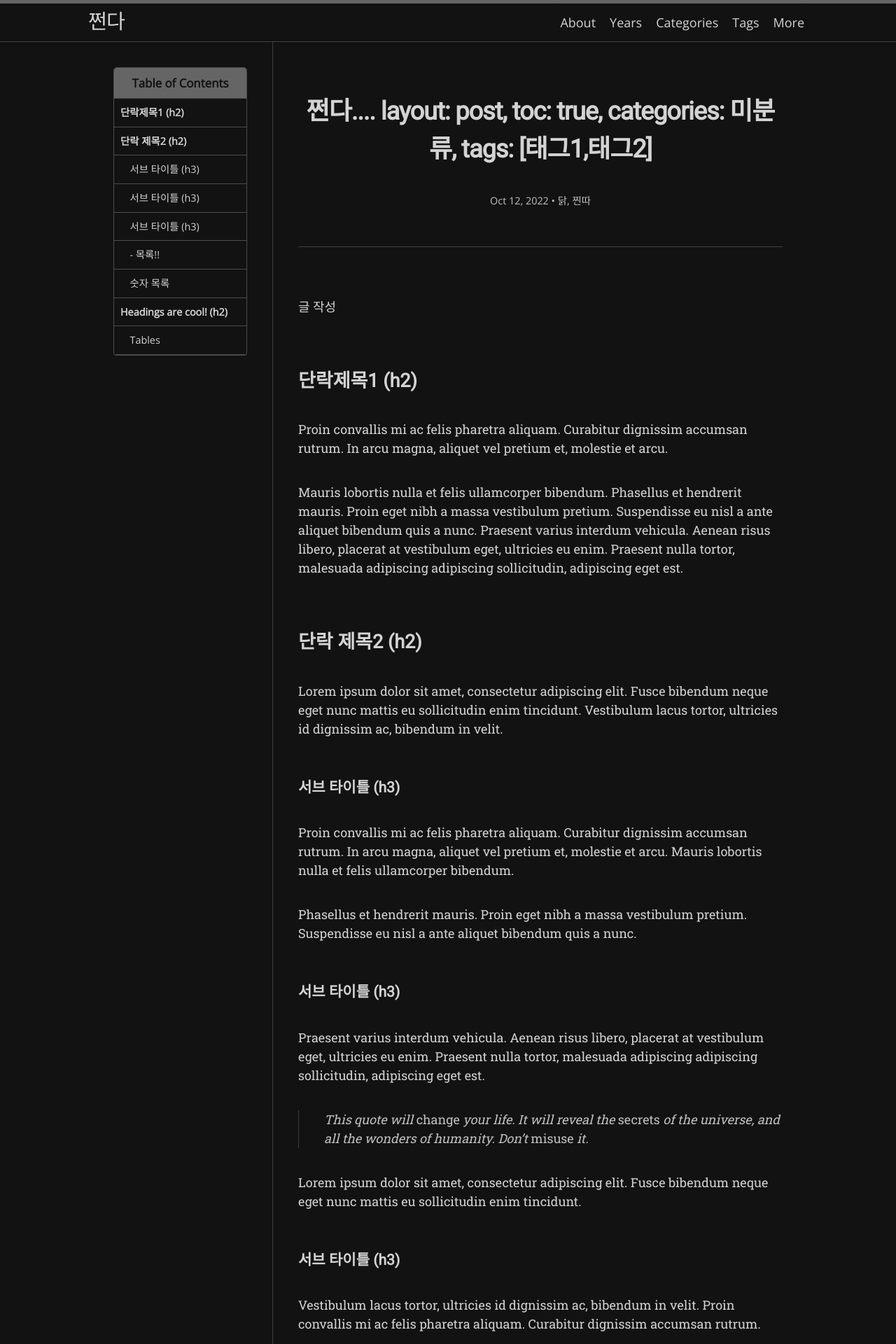
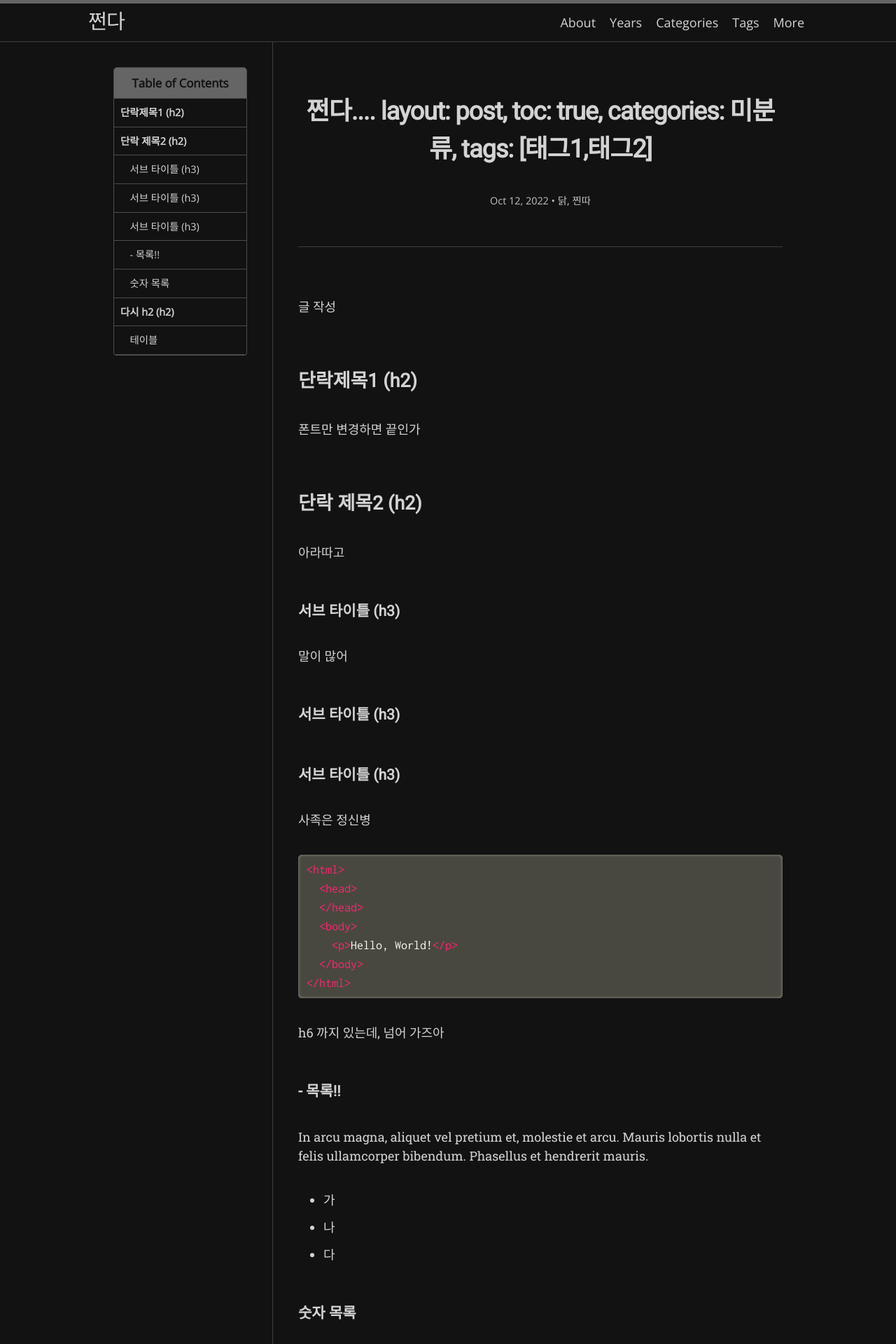
Before and after one commit to zivong/jekyll-theme-hamilton, a Jekyll site: the page built from _posts/2022-10-12-first.md, in a window 1280 px wide. Shown: the top 1920 px of the page at 70% size. Built offline with Jekyll 4.4.1, drawn with Linux system fonts in a browser that asks for light colours; nearby versions of some CDN libraries; some web fonts are replaced; some of the changed text lies outside the part shown.

Commit message:
Update 2022-10-12-first.md

````diff
--- a/_posts/2022-10-12-first.md
+++ b/_posts/2022-10-12-first.md
@@ -13,31 +13,20 @@ author:
 
 ## 단락제목1 (h2)
 
-Proin convallis mi ac felis pharetra aliquam. Curabitur dignissim accumsan rutrum. In arcu magna, aliquet vel pretium et, molestie et arcu.
-
-Mauris lobortis nulla et felis ullamcorper bibendum. Phasellus et hendrerit mauris. Proin eget nibh a massa vestibulum pretium. Suspendisse eu nisl a ante aliquet bibendum quis a nunc. Praesent varius interdum vehicula. Aenean risus libero, placerat at vestibulum eget, ultricies eu enim. Praesent nulla tortor, malesuada adipiscing adipiscing sollicitudin, adipiscing eget est.
+폰트만 변경하면 끝인가
 
 ## 단락 제목2 (h2)
-
-Lorem ipsum dolor sit amet, consectetur adipiscing elit. Fusce bibendum neque eget nunc mattis eu sollicitudin enim tincidunt. Vestibulum lacus tortor, ultricies id dignissim ac, bibendum in velit.
+아라따고
 
 ### 서브 타이틀 (h3)
 
-Proin convallis mi ac felis pharetra aliquam. Curabitur dignissim accumsan rutrum. In arcu magna, aliquet vel pretium et, molestie et arcu. Mauris lobortis nulla et felis ullamcorper bibendum.
+말이 많어
+### 서브 타이틀 (h3)
 
-Phasellus et hendrerit mauris. Proin eget nibh a massa vestibulum pretium. Suspendisse eu nisl a ante aliquet bibendum quis a nunc.
 
 ### 서브 타이틀 (h3)
 
-Praesent varius interdum vehicula. Aenean risus libero, placerat at vestibulum eget, ultricies eu enim. Praesent nulla tortor, malesuada adipiscing adipiscing sollicitudin, adipiscing eget est.
-
-> This quote will *change* your life. It will reveal the <i>secrets</i> of the universe, and all the wonders of humanity. Don't <em>misuse</em> it.
-
-Lorem ipsum dolor sit amet, consectetur adipiscing elit. Fusce bibendum neque eget nunc mattis eu sollicitudin enim tincidunt.
-
-### 서브 타이틀 (h3)
-
-Vestibulum lacus tortor, ultricies id dignissim ac, bibendum in velit. Proin convallis mi ac felis pharetra aliquam. Curabitur dignissim accumsan rutrum.
+사족은 정신병
 
 ```html
 <html>
@@ -57,31 +46,19 @@ h6 까지 있는데, 넘어 가즈아
 
 In arcu magna, aliquet vel pretium et, molestie et arcu. Mauris lobortis nulla et felis ullamcorper bibendum. Phasellus et hendrerit mauris.
 
-- First item, yo
-- Second item, dawg
-- Third item, what what?!
-- Fourth item, fo sheezy my neezy
+- 가
+- 나
+- 다
 
 ### 숫자 목록
 
-In arcu magna, aliquet vel pretium et, molestie et arcu. Mauris lobortis nulla et felis ullamcorper bibendum. Phasellus et hendrerit mauris.
-
 1. First item, yo
 2. Second item, dawg
-3. Third item, what what?!
-4. Fourth item, fo sheezy my neezy
+
+## 다시 h2 (h2)
 
 
-
-## Headings are cool! (h2)
-
-Proin eget nibh a massa vestibulum pretium. Suspendisse eu nisl a ante aliquet bibendum quis a nunc. Praesent varius interdum vehicula. Aenean risus libero, placerat at vestibulum eget, ultricies eu enim. Praesent nulla tortor, malesuada adipiscing adipiscing sollicitudin, adipiscing eget est.
-
-Praesent nulla tortor, malesuada adipiscing adipiscing sollicitudin, adipiscing eget est.
-
-Proin eget nibh a massa vestibulum pretium. Suspendisse eu nisl a ante aliquet bibendum quis a nunc.
-
-### Tables
+### 테이블
 
 Title 1               | Title 2               | Title 3               | Title 4
 --------------------- | --------------------- | --------------------- | ---------------------
````
